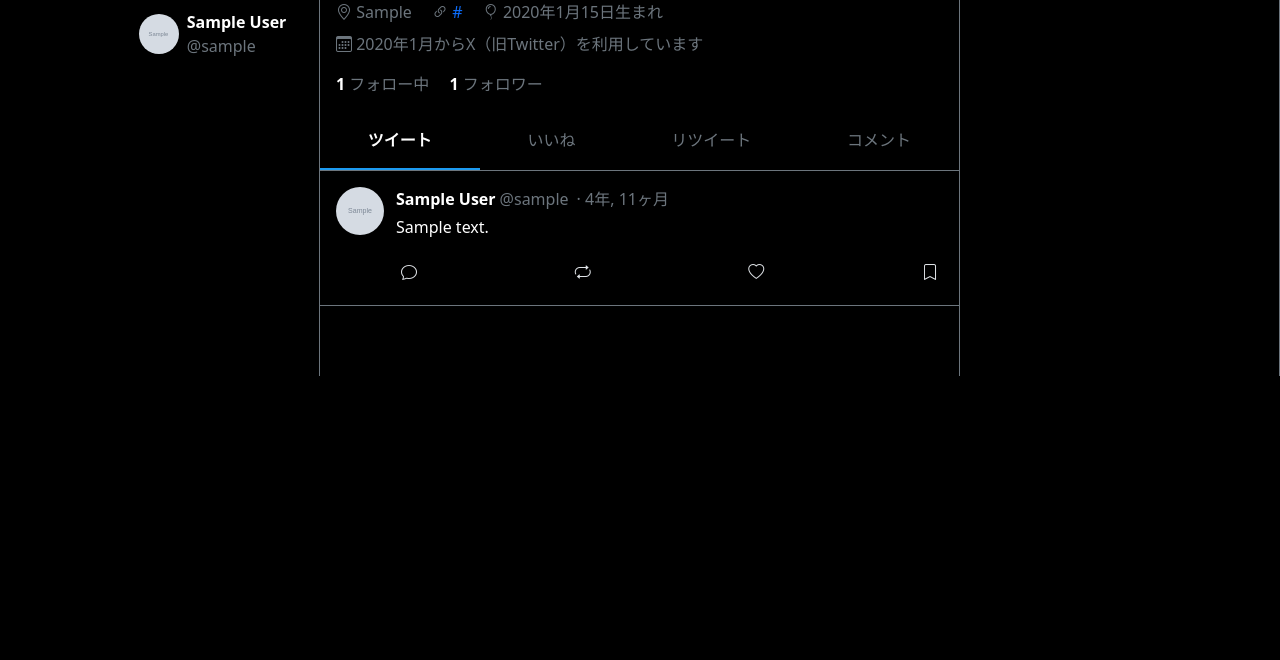
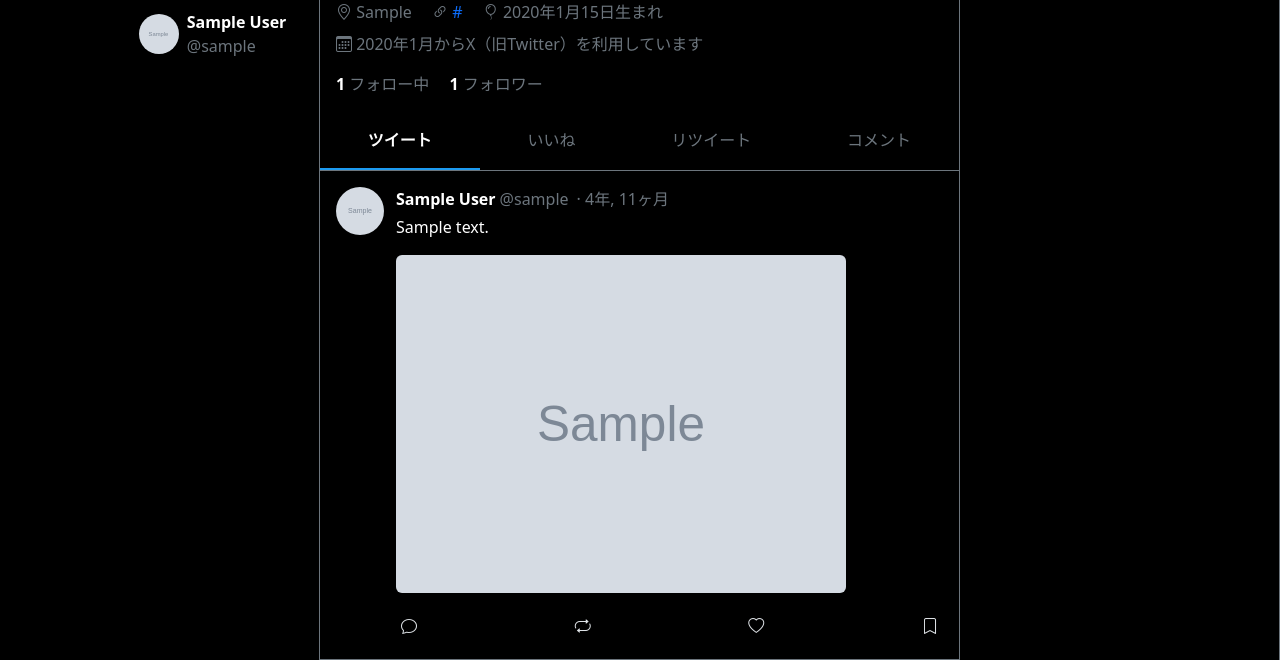
Before and after one commit to yuki-0224-ui/twitter_clone, a Django app: a page that uses config/templates/includes/_tweet_card.html in a window 1280 px wide. Shown: the part 483-1143 px from the top of the page. Before the commit the page ends 859 px from the top, so only its background shows below. Run offline with Django 4.2, Linux system fonts and the light colour scheme; a user stored in the database is signed in; tables that the repository leaves empty hold one stand-in row (values such as "Sample post"); grey boxes marked "Sample" are stand-in pictures; style sheets or scripts are compiled from the project's sources; some libraries are stand-ins or nearby versions.

Commit message:
ツイートカードに画像表示機能を追加

```diff
--- a/config/templates/includes/_tweet_card.html
+++ b/config/templates/includes/_tweet_card.html
@@ -11,9 +11,20 @@
             {% include "includes/_user_info.html" with user=tweet.user show_timestamp=True timestamp=tweet.created_at %}
 
             <!-- ツイート本文 -->
+            {% if tweet.content %}
             <div class="mb-3" style="overflow-wrap: break-word; word-break: break-word;">
                 {{ tweet.content }}
             </div>
+            {% endif %}
+
+            <!-- ツイート画像 -->
+            {% if tweet.image %}
+            <div class="tweet-image-container">
+                <img src="{{ tweet.image.url }}"
+                     alt="ツイート画像"
+                     class="tweet-image">
+            </div>
+            {% endif %}
 
             <!-- インタラクションボタン -->
             <div class="d-flex justify-content-between align-items-center w-100">
@@ -41,3 +52,41 @@
         </div>
     </div>
 </div>
+
+<style>
+    .tweet-image-container {
+        max-width: 100%;
+        margin-bottom: 1rem;
+    }
+
+    .tweet-image {
+        width: 100%;
+        object-fit: contain;
+        border-radius: 0.375rem;
+    }
+
+    /* モバイルサイズ */
+    .tweet-image {
+        max-height: 80vh;
+    }
+
+    /* タブレットサイズ */
+    @media (min-width: 768px) {
+        .tweet-image-container {
+            max-width: 500px;
+        }
+        .tweet-image {
+            max-height: 70vh;
+        }
+    }
+
+    /* デスクトップサイズ */
+    @media (min-width: 1024px) {
+        .tweet-image-container {
+            max-width: 450px;
+        }
+        .tweet-image {
+            max-height: 60vh;
+        }
+    }
+</style>
```
